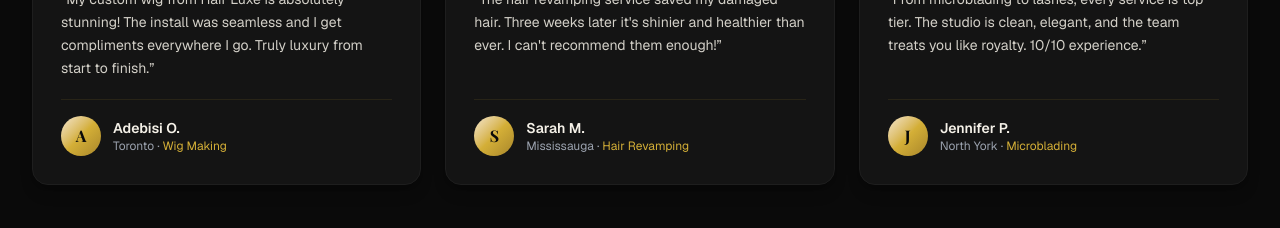
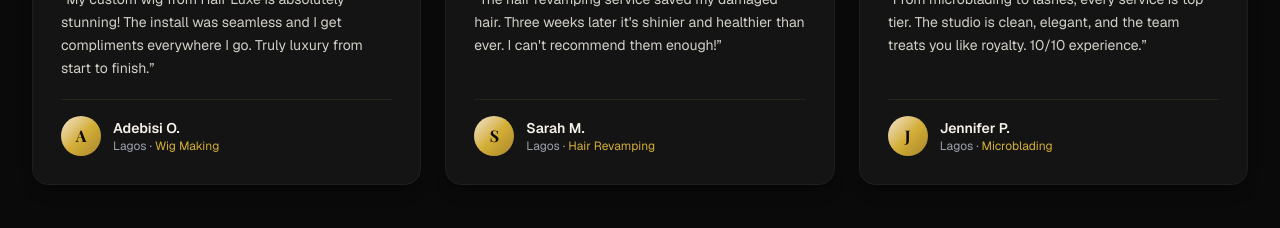
Before and after one commit to zootodev/hair-luxe, a Next.js app: page / in a window 1280 px wide. Shown: the part 3220-3448 px from the top of the page. Built offline with nearby package versions, Linux system fonts and the light colour scheme; no server answers; the database is empty.

Commit message:
Fix remaining Nigeria inconsistencies: dollar signs, Toronto area code, Canadian locations

```diff
--- a/src/app/checkout/page.tsx
+++ b/src/app/checkout/page.tsx
@@ -457,7 +457,7 @@ const handlePlaceOrder = async () => {
                       className={`w-full h-11 rounded-lg bg-surface-light border px-4 text-sm focus:outline-none ${
                         errors.phone ? "border-red-500" : "border-surface-light focus:border-gold"
                       }`}
-                      placeholder="(647) 555-0123"
+                      placeholder="+234 812 345 6789"
                     />
                     {errors.phone && (
                       <p className="text-xs text-red-400 mt-1">{errors.phone}</p>
@@ -477,7 +477,7 @@ const handlePlaceOrder = async () => {
                       className={`w-full h-11 rounded-lg bg-surface-light border px-4 text-sm focus:outline-none ${
                         errors.city ? "border-red-500" : "border-surface-light focus:border-gold"
                       }`}
-                      placeholder="Toronto"
+                      placeholder="Lagos"
                     />
                     {errors.city && <p className="text-xs text-red-400 mt-1">{errors.city}</p>}
                   </label>
--- a/src/app/contact/page.tsx
+++ b/src/app/contact/page.tsx
@@ -174,7 +174,7 @@ export default function ContactPage() {
                     value={form.phone}
                     onChange={(e) => setForm({ ...form, phone: e.target.value })}
                     className="w-full h-11 rounded-lg bg-surface-light border border-surface-light px-4 text-sm focus:border-gold focus:outline-none"
-                    placeholder="(647) 555-0123"
+                    placeholder="+234 812 345 6789"
                   />
                 </label>
               </div>
--- a/src/app/track-order/page.tsx
+++ b/src/app/track-order/page.tsx
@@ -108,7 +108,7 @@ export default function TrackOrderPage() {
               type="tel"
               value={phone}
               onChange={(e) => setPhone(e.target.value)}
-              placeholder="(647) 555-0123"
+              placeholder="+234 812 345 6789"
               className="w-full h-11 rounded-lg bg-surface-light border border-surface-light px-4 text-sm focus:border-gold focus:outline-none"
             />
           </label>
--- a/src/components/admin/SettingsManager.tsx
+++ b/src/components/admin/SettingsManager.tsx
@@ -295,7 +295,7 @@ export default function SettingsManager() {
             <h2 className="font-serif text-lg text-gold mb-4">Delivery &amp; Fees</h2>
             <div className="grid grid-cols-1 sm:grid-cols-2 gap-3 text-sm mb-4">
               <label>
-                <span className="block text-xs text-muted mb-1">Default Delivery Fee ($)</span>
+                <span className="block text-xs text-muted mb-1">Default Delivery Fee</span>
                 <input
                   className={inputClass}
                   type="number"
@@ -306,7 +306,7 @@ export default function SettingsManager() {
                 />
               </label>
               <label>
-                <span className="block text-xs text-muted mb-1">Free Delivery Over ($)</span>
+                <span className="block text-xs text-muted mb-1">Free Delivery Over</span>
                 <input
                   className={inputClass}
                   type="number"
@@ -352,7 +352,7 @@ export default function SettingsManager() {
                     />
                   </label>
                   <label>
-                    <span className="block text-xs text-muted mb-1">Fee ($)</span>
+                    <span className="block text-xs text-muted mb-1">Fee</span>
                     <input
                       className={inputClass}
                       type="number"
@@ -400,7 +400,7 @@ export default function SettingsManager() {
               <input
                 className={inputClass}
                 value={form.announcementText}
-                placeholder="e.g. Free delivery on orders over $150 until Friday!"
+                placeholder="e.g. Free delivery on orders over 150 until Friday!"
                 onChange={(e) => set({ announcementText: e.target.value })}
               />
             </div>
--- a/src/components/home/Testimonials.tsx
+++ b/src/components/home/Testimonials.tsx
@@ -1,19 +1,19 @@
 const testimonials = [
   {
     name: "Adebisi O.",
-    location: "Toronto",
+    location: "Lagos",
     text: "My custom wig from Hair Luxe is absolutely stunning! The install was seamless and I get compliments everywhere I go. Truly luxury from start to finish.",
     service: "Wig Making",
   },
   {
     name: "Sarah M.",
-    location: "Mississauga",
+    location: "Lagos",
     text: "The hair revamping service saved my damaged hair. Three weeks later it's shinier and healthier than ever. I can't recommend them enough!",
     service: "Hair Revamping",
   },
   {
     name: "Jennifer P.",
-    location: "North York",
+    location: "Lagos",
     text: "From microblading to lashes, every service is top tier. The studio is clean, elegant, and the team treats you like royalty. 10/10 experience.",
     service: "Microblading",
   },
--- a/src/components/services/BookingModal.tsx
+++ b/src/components/services/BookingModal.tsx
@@ -231,7 +231,7 @@ export default function BookingModal({ service, isOpen, onClose }: BookingModalP
                 value={form.phone}
                 onChange={(e) => setForm({ ...form, phone: e.target.value })}
                 className="w-full h-11 rounded-lg bg-surface-light border border-surface-light px-4 text-sm focus:border-gold focus:outline-none"
-                placeholder="(647) 555-0123"
+                placeholder="+234 812 345 6789"
               />
             </label>
           </div>
--- a/src/lib/email-server.ts
+++ b/src/lib/email-server.ts
@@ -14,7 +14,7 @@ export interface SendResult {
 
 export function formatOrderItems(items: Order["items"]): string {
   return items
-    .map((i) => `${i.name} (x${i.quantity}) - $${(i.price * i.quantity).toFixed(2)}`)
+    .map((i) => `${i.name} (x${i.quantity}) - ₦${(i.price * i.quantity).toFixed(2)}`)
     .join("\n");
 }
 
```
